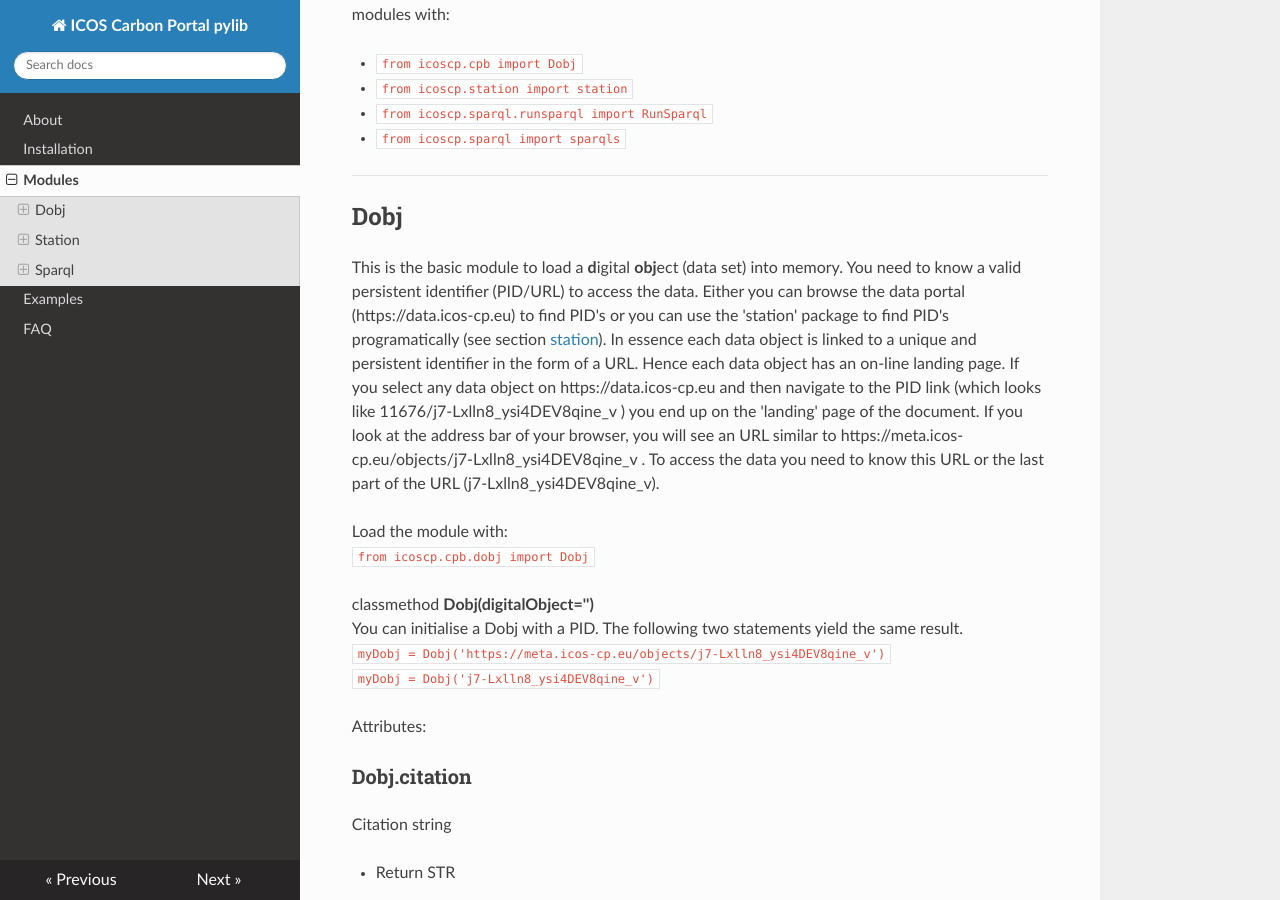
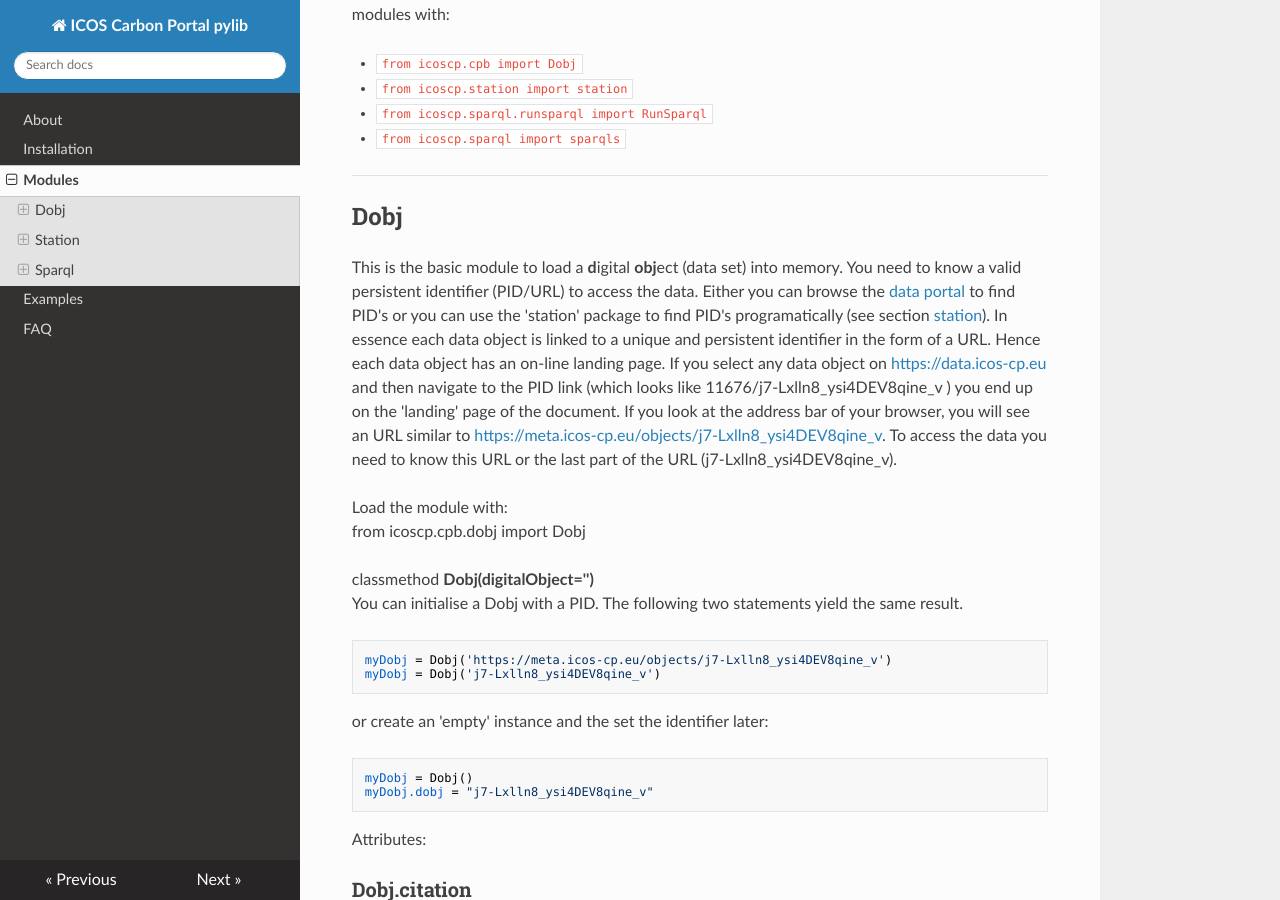
Before and after one commit to ICOS-Carbon-Portal/pylib, an MkDocs documentation site: the page built from docs/modules.md, in a window 1280 px wide and 900 px high, scrolled down 205 px. Built offline with MkDocs 1.6.1, drawn with Linux system fonts in a browser that asks for light colours; nearby versions of some CDN libraries; some of the changed text lies outside the part shown.

Commit message:
spellcheck

```diff
--- a/docs/modules.md
+++ b/docs/modules.md
@@ -11,15 +11,21 @@
 
 ## Dobj
 
-This is the basic module to load a **d**igital **obj**ect (data set) into memory. You need to know a valid persistent identifier (PID/URL) to access the data. Either you can browse the data portal (https://data.icos-cp.eu) to find PID's or you can use the 'station' package to find PID's programatically (see section [station](#station)). In essence each data object is linked to a unique and persistent identifier in the form of a URL. Hence each data object has an on-line landing page. If you select any data object on https://data.icos-cp.eu and then navigate to the PID link (which looks like 11676/j7-Lxlln8_ysi4DEV8qine_v ) you end up on the 'landing' page of the document. If you look at the address bar of your browser, you will see an URL similar to https://meta.icos-cp.eu/objects/j7-Lxlln8_ysi4DEV8qine_v . To access the data you need to know this URL or the last part of the URL (j7-Lxlln8_ysi4DEV8qine_v).
+This is the basic module to load a **d**igital **obj**ect (data set) into memory. You need to know a valid persistent identifier (PID/URL) to access the data. Either you can browse the [data portal](https://data.icos-cp.eu) to find PID's or you can use the 'station' package to find PID's programatically (see section [station](#station)). In essence each data object is linked to a unique and persistent identifier in the form of a URL. Hence each data object has an on-line landing page. If you select any data object on [https://data.icos-cp.eu](https://data.icos-cp.eu) and then navigate to the PID link (which looks like 11676/j7-Lxlln8_ysi4DEV8qine_v ) you end up on the 'landing' page of the document. If you look at the address bar of your browser, you will see an URL similar to [https://meta.icos-cp.eu/objects/j7-Lxlln8_ysi4DEV8qine_v](https://meta.icos-cp.eu/objects/j7-Lxlln8_ysi4DEV8qine_v). To access the data you need to know this URL or the last part of the URL (j7-Lxlln8_ysi4DEV8qine_v).
 
 Load the module with:<br>
-`from icoscp.cpb.dobj import Dobj`
+	from icoscp.cpb.dobj import Dobj
 
 classmethod **Dobj(digitalObject='')**<br>
-You can initialise a Dobj with a PID. The following two statements yield the same result.<br>
-`myDobj = Dobj('https://meta.icos-cp.eu/objects/j7-Lxlln8_ysi4DEV8qine_v')`<br>
-`myDobj = Dobj('j7-Lxlln8_ysi4DEV8qine_v')`
+You can initialise a Dobj with a PID. The following two statements yield the same result.
+
+	myDobj = Dobj('https://meta.icos-cp.eu/objects/j7-Lxlln8_ysi4DEV8qine_v')
+	myDobj = Dobj('j7-Lxlln8_ysi4DEV8qine_v')
+
+or create an 'empty' instance and the set the identifier later:
+
+	myDobj = Dobj()
+	myDobj.dobj = "j7-Lxlln8_ysi4DEV8qine_v"
 
 Attributes:
 
@@ -88,8 +94,9 @@
 ## Station
 The station module provides a search facility to explore ICOS stations and find associated data objects and data products. There is a lot of information available abouthe the ICOS stations, partner countries, measured variables and much more in the [ICOS Handbook](https://www.icos-cp.eu/sites/default/files/cmis/ICOS%20Handbook%202020.pdf).
 
-load the module with:<br>
-`from icoscp.station import station`
+load the module with:
+
+	from icoscp.station import station
 
 classmethod **station.Station()**<br>
 The station object is primarily a data structure to store the associated meta data. The meta data is provided with specific and complex Sparql queries. It is possible to instantiate this class on its own, but we recommend to use the convenience functions `station.getIdList()` `station.get('StationID')` `station.getList()`  as described further below to create the station object. Once you have a created valid station object a list attributes are available:
@@ -102,11 +109,11 @@
 ### **Station.data(level=None)**
 All associated data object for the station are returned. ICOS distinguishes data in terms of how processed they are.
 
-	Data level 1: Near Real Time Data (NRT) or Internal Work data (IW).
-	Data level 2: The final quality checked ICOS RI data set,
-					published by the CFs, to be distributed through the Carbon Portal.
+	- Data level 1: Near Real Time Data (NRT) or Internal Work data (IW).
+	- Data level 2: The final quality checked ICOS RI data set, published by the CFs,
+					to be distributed through the Carbon Portal.
 					This level is the ICOS-data product and free available for users.
-	Data level 3: All kinds of elaborated products by scientific communities
+	- Data level 3: All kinds of elaborated products by scientific communities
 					that rely on ICOS data products are called Level 3 data.
 
 - Return Pandas DataFrame
@@ -189,36 +196,39 @@
 ### **Convenience functions**
 The following three functions are recommend to get information about the available stations at the Carbon Portal and how to get a valid station object (or list of):
 
-#### .getIdList()
+#### station.getIdList()
 
-`station.getIdList(project='ICOS', sort='name')`
+	station.getIdList(project='ICOS', sort='name')
 
 This returns a DataFrame with columns:
 
-	['uri', 'id', 'name', 'country', 'lat', 'lon', 'elevation', 'project', 'theme']
+`['uri', 'id', 'name', 'country', 'lat', 'lon', 'elevation', 'project', 'theme']`
 
 By default ICOS certified stations are returned. If project is set to 'all', all known  stations (to the Carbon Portal) are returned. By default the DataFrame is sorted by name. You can provide any column name as sorting parameter. The 'id' of the record, can be used to instantiate  a station. Hence it is easy to adjust and filter these records and use the column 'id' as input for station.get()
 
 - Return Pandas DataFrame
 
-#### .get()
+#### station.get()
 
-`station.get('StationID')`
+	station.get('stationID')
+
 Provide a valid station id (see getIdList()) to create a Station object. NOTE: stationId is CaseSensitive.
 
 - Return Station Object
 
 
-#### .getList()
+#### station.getList()
 
-`station.getList(theme=['AS','ES','OS'], ids=None)`
+	 station.getList(theme=['AS','ES','OS'], ids=None)
 
 This is the easiest way to get a list of ICOS stations. By default a full list of all certified ICOS stations is returned. You can filter the output by provided a list of themes OR you can provide a list of station id's. NOTE: If you provide a list of id's, the theme filter is ignored.
 
-	.getList(['as', 'os'])
-		list with ICOS atmospheric and ocean stations
-	.getList(ids=['NOR', 'HTM', 'HUN'])
-		list with stations NOR (Norunda), HTM (Hyltemossa), HUN (Hegyhatsal)
+	station.getList(['as', 'os'])
+list with ICOS atmospheric and ocean stations
+
+	station.getList(ids=['NOR', 'HTM', 'HUN'])
+
+list with stations NOR (Norunda), HTM (Hyltemossa), HUN (Hegyhatsal)
 
 - Return LIST[Station Objects]
 
```
Also changed, not shown: other parts of docs/modules.md (+0 -12 lines), docs/examples.md (+0 -2 lines), docs/faq.md (+0 -3 lines), docs/install.md (+5 -8 lines).
